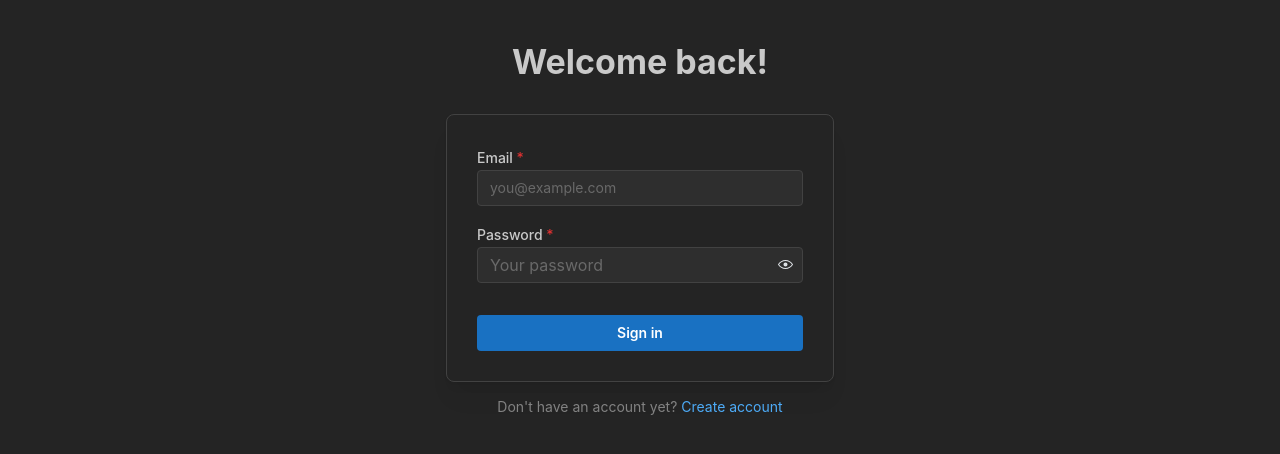
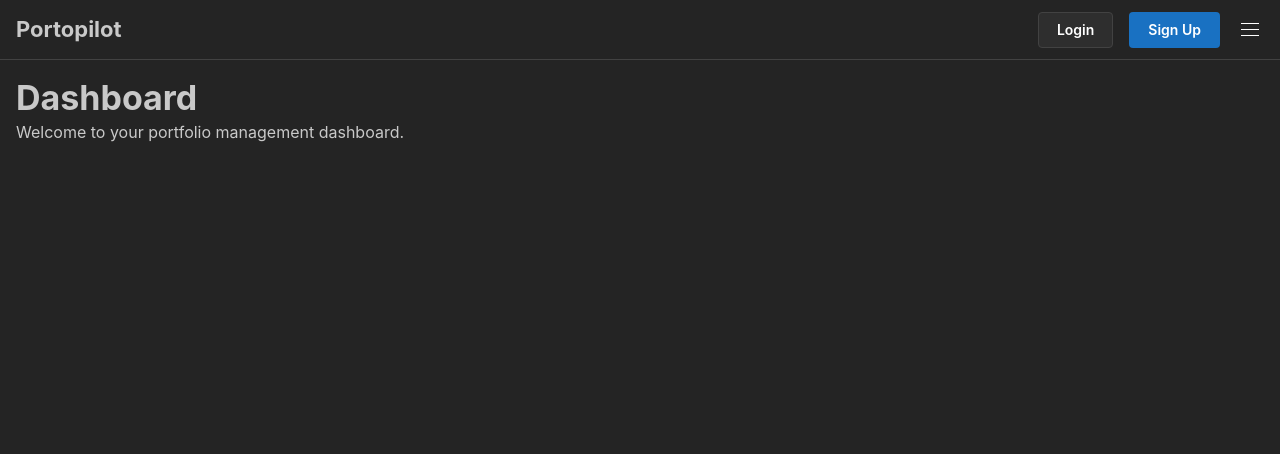
Before and after one commit to venoajie/trading-app-frontend, a React (Vite) app: page / in a window 1280 px wide. Before the commit this address led to /login. Shown: the top 454 px of the page. Built offline with nearby package versions, Linux system fonts and the light colour scheme.

Commit message:
Update App.jsx

```diff
--- a/src/App.jsx
+++ b/src/App.jsx
@@ -13,14 +13,14 @@ import { TransactionsPage } from './pages/TransactionsPage/TransactionsPage';
 import LoginPage from './pages/auth/LoginPage';
 import RegisterPage from './pages/auth/RegisterPage';
 
+// --- Import the Auth Store ---
+import useAuthStore from './store/authStore';
+
 
 // --- Protective Route Component ---
-// This component will wrap our authenticated layout.
-// It checks for the access token in localStorage.
-// If the token exists, it shows the content (the AppLayout).
-// If not, it redirects the user to the login page.
+// This component's logic is now simpler and uses the store.
 const ProtectedRoute = ({ children }) => {
-  const isAuthenticated = !!localStorage.getItem('accessToken');
+  const { isAuthenticated } = useAuthStore();
   if (!isAuthenticated) {
     return <Navigate to="/login" replace />;
   }
@@ -38,20 +38,23 @@ function App() {
       <Route path="/terms-of-service" element={<TermsOfServicePage />} />
       <Route path="/privacy-policy" element={<PrivacyPolicyPage />} />
 
-      {/* --- Authenticated Routes --- */}
-      {/* This entire section is now wrapped by our ProtectedRoute. */}
-      {/* If a user tries to access '/', '/transactions', etc., the ProtectedRoute */}
-      {/* will check for authentication first. */}
-      <Route
-        path="/"
-        element={
-          <ProtectedRoute>
-            <AppLayout />
-          </ProtectedRoute>
-        }
-      >
+      {/* --- Main Application Routes with Shared Layout --- */}
+      {/* The AppLayout is now public, allowing visitors to see the main shell. */}
+      <Route path="/" element={<AppLayout />}>
+        {/* The Dashboard is now the public landing page */}
         <Route index element={<DashboardPage />} />
-        <Route path="transactions" element={<TransactionsPage />} />
+
+        {/* The Transactions page is sensitive and remains PROTECTED. */}
+        <Route
+          path="transactions"
+          element={
+            <ProtectedRoute>
+              <TransactionsPage />
+            </ProtectedRoute>
+          }
+        />
+
+        {/* Add any other future protected routes here using the same pattern */}
       </Route>
     </Routes>
   );
```
